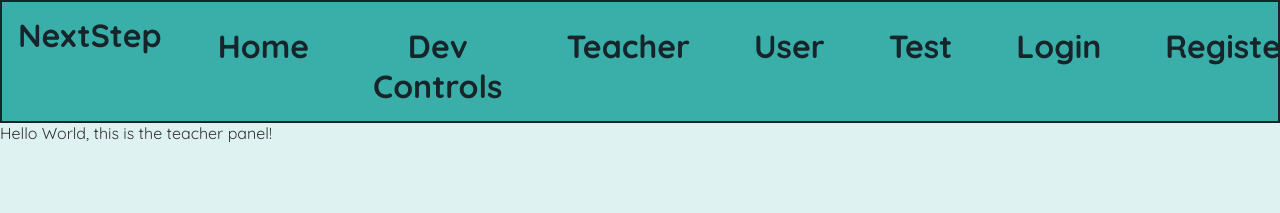
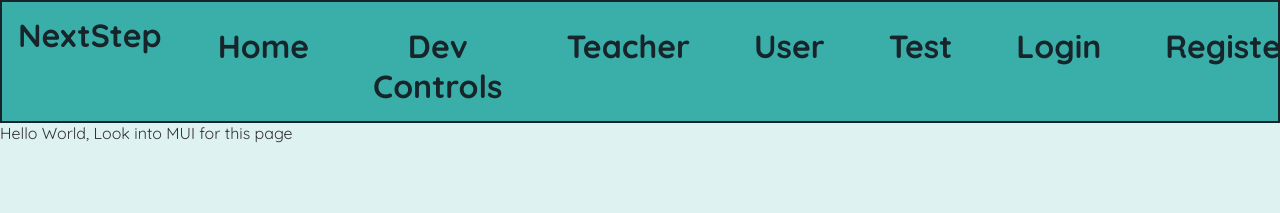
Before and after one commit to NextStepNZ/Development, a React (Create React App) app in the folder client/: page /teacher in a window 1280 px wide. Shown: the top 213 px of the page. Built offline with nearby package versions, Linux system fonts and the light colour scheme.

Commit message:
Tiny Bug Fix

```diff
--- a/client/src/components/Teacher.js
+++ b/client/src/components/Teacher.js
@@ -4,7 +4,7 @@ function Teacher() {
     return(
 
         <div>
-            Hello World, this is the teacher panel!
+            Hello World, Look into MUI for this page
         </div>
 
     );
```
